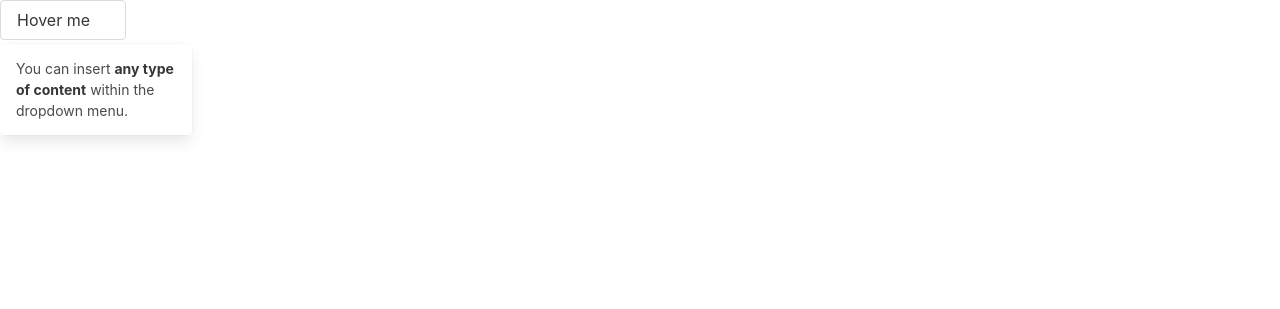
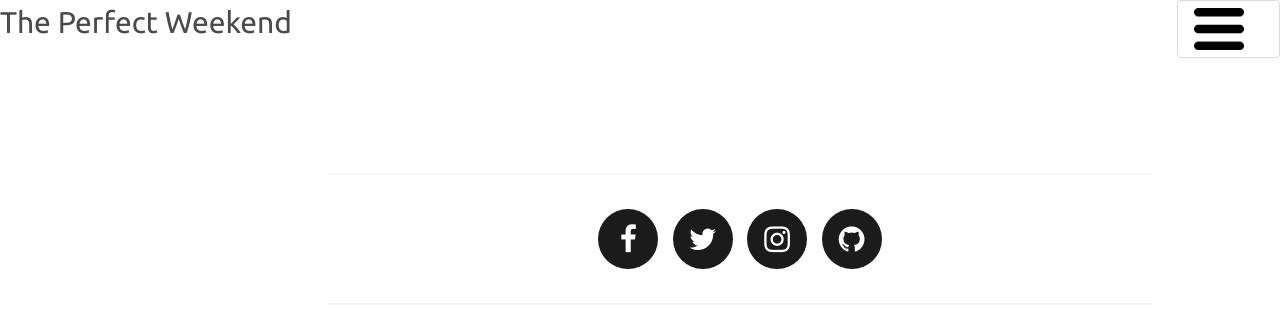
Before and after one commit to zachcygan/The-Perfect-Weekend, a plain HTML site: page about.html in a window 1280 px wide. Drawn offline with nearby package versions, Linux system fonts and the light colour scheme.

Commit message:
added nav bar and fotter

```diff
--- a/about.html
+++ b/about.html
@@ -5,32 +5,93 @@
     <meta http-equiv="X-UA-Compatible" content="IE=edge">
     <meta name="viewport" content="width=device-width, initial-scale=1.0">
     <link rel="stylesheet" href="https://cdn.jsdelivr.net/npm/bulma@0.9.4/css/bulma.min.css">
+    <link rel="stylesheet" href="https://cdnjs.cloudflare.com/ajax/libs/font-awesome/4.7.0/css/font-awesome.min.css">
+    <link href="https://fonts.googleapis.com/css2?family=Ubuntu&family=Abel:wght@500&display=swap" rel="stylesheet">
+    <link rel="stylesheet" type="text/css" href="./assets/CSS/style.css">
 
     <title>The Perfect Weekend - About</title>
 </head>
 <body>
-    <header>
-        <h1></h1>
-    </header>
+    <nav>
+        <h1>The Perfect Weekend</h1>
 
         <div class="dropdown is-hoverable">
             <div class="dropdown-trigger">
               <button class="button" aria-haspopup="true" aria-controls="dropdown-menu4">
-            <span>Hover me</span>
+                <img id="hamburger" src="./assets/images/hamburger-menu-icon.webp">
                 <span class="icon is-small">
-              <i class="fas fa-angle-down" aria-hidden="true"></i>
+                  <i aria-hidden="true"></i>
                 </span>
               </button>
             </div>
             <div class="dropdown-menu" id="dropdown-menu4" role="menu">
-          <div class="dropdown-content">
-            <div class="dropdown-item">
-              <p>You can insert <strong>any type of content</strong> within the dropdown menu.</p>
+              <div class="dropdown-content is-active">
+                <a href="./index.html" class="dropdown-item">
+                  Search
+                </a>
+                <a href="./about.html" class="dropdown-item">
+                    About
+                </a>
+                <a href="./favorite.html" class="dropdown-item ">
+                  My favorite
+                </a>
+                <a href="#" class="dropdown-item">
+                  Something?
+                </a>
+                <hr class="dropdown-divider">
+                <a href="#" class="dropdown-item">
+                    Contact Us
+                </a>
               </div>
             </div>
           </div>
+    </nav>
+
+
+
+
+
+      <script src="https://code.jquery.com/jquery-3.6.3.min.js"
+      integrity="sha256-pvPw+upLPUjgMXY0G+8O0xUf+/Im1MZjXxxgOcBQBXU="
+      crossorigin="anonymous"></script>
+      <scrip src="./assets/JS/script.js"></scrip>
+</body>
+<footer>
+    <section id="contact">
+        <div class="contact-wrapper">
+            <hr>
+            <ul class="social-media-list">
+
+              <a href="#" target="_blank" class="contact-icon">
+              <li>
+                <i class="fa fa-facebook" aria-hidden="true"></i>
+              </li>
+              </a>
+
+              <a href="#" target="_blank" class="contact-icon">
+              <li>
+                  <i class="fa fa-twitter" aria-hidden="true"></i>
+              </li>
+              </a>
+
+              <a href="#" target="_blank" class="contact-icon">
+              <li>
+                  <i class="fa fa-instagram" aria-hidden="true"></i>
+              </li>
+              </a>
+
+              <a href="#" target="_blank" class="contact-icon">
+              <li>
+                  <i class="fa fa-github" aria-hidden="true"></i>
+              </li>
+              </a>
+
+            </ul>
+            <hr>
+
+          </div>
         </div>
 
-
-</body>
+      </section>
+</footer>
 </html>
--- a/assets/CSS/style.css
+++ b/assets/CSS/style.css
@@ -0,0 +1,105 @@
+* {
+    margin: auto;
+    padding: auto;
+    box-sizing: border-box;
+
+}
+
+h1 {
+    font-family: 'Ubuntu', 'san serif';
+    font-size: 30px;
+    text-align: center;
+    display: inline;
+    justify-content: center;
+}
+
+#hamburger {
+    width: 50px;
+}
+
+.button {
+    width: inherit;
+    height: inherit;
+
+}
+
+.dropdown {
+    float: right;
+    border-style: none;
+    font-family: 'Ubuntu', 'san serif';
+}
+
+
+/* Social Media Icons */
+footer {
+    text-align: center;
+    margin: 10%;
+}
+.social-media-list {
+    margin-top: 10%;
+    position: relative;
+    font-size: 30px;
+    text-align: center;
+    width: 100%;
+    margin: 0 auto;
+    margin-left: 100px;
+    padding: 0;
+  }
+
+  .social-media-list li a {
+    color: rgb(255, 255, 255);
+  }
+
+  .social-media-list li {
+    position: relative;
+    display: inline-block;
+    height: 60px;
+    width:60px;
+    margin: 10px 3px;
+    line-height: 60px;
+    border-radius: 50%;
+    color: #fff;
+    background-color: rgb(27,27,27);
+    cursor: pointer;
+    transition: all .2s ease-in-out;
+  }
+
+  .social-media-list li:after {
+    content: '';
+    position: absolute;
+    top: 0;
+    left: 0;
+    width: 60px;
+    height: 60px;
+    line-height: 60px;
+    border-radius: 50%;
+    opacity: 0;
+    box-shadow: 0 0 0 1px rgb(118, 118, 118);
+    transition: all .2s ease-in-out;
+  }
+
+  .social-media-list li:hover {
+    background-color: rgb(107, 107, 107);
+  }
+
+  .social-media-list li:hover:after {
+    opacity: 1;
+    transform: scale(1.12);
+    transition-timing-function: cubic-bezier(0.37,0.74,0.15,1.65);
+  }
+
+  .social-media-list li:hover a {
+    color: #000;
+  }
+
+  .copyright {
+    font: 200 14px 'Oswald', sans-serif;
+    color: #555;
+    letter-spacing: 1px;
+    text-align: center;
+  }
+
+  hr {
+    border-color: rgba(255,255,255,.6);
+    margin-left: 200px;
+  }
```
Also changed, not shown: index.html (+20 -0 lines), assets/images/hamburger-menu-icon.webp (added), 2 other files. Lines whose indentation alone changed are shown as unchanged.
